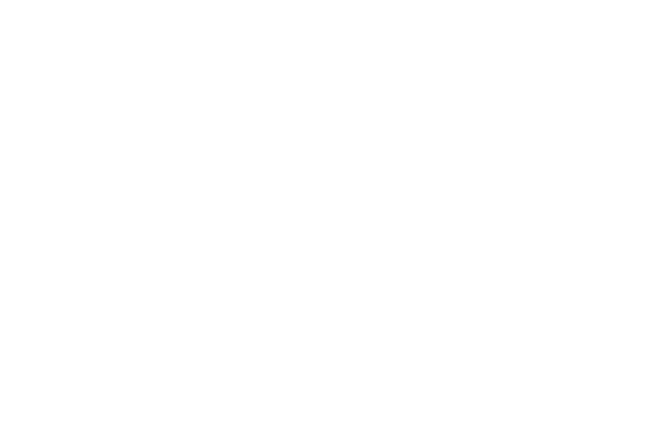
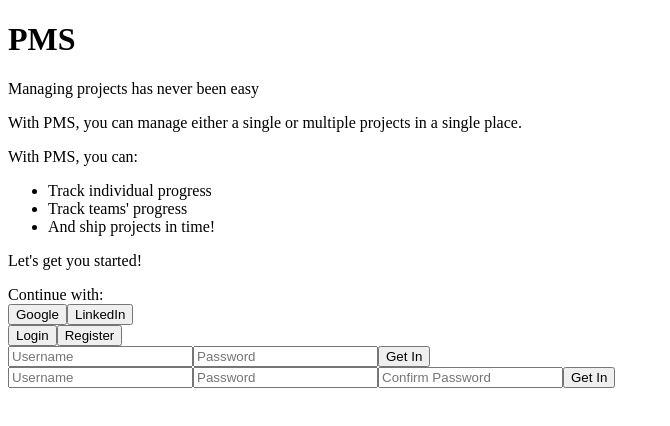
Before and after one commit to alain-kubwayo/pms, a React (Create React App) app: page / in a window 1280 px wide. Shown: the top 426 px of the page, without its empty margins (0-670 px from the left). Built offline with nearby package versions, Linux system fonts and the light colour scheme.

Commit message:
chore: add react router v6

```diff
--- a/package.json
+++ b/package.json
@@ -8,6 +8,7 @@
     "@testing-library/user-event": "^13.5.0",
     "react": "^18.2.0",
     "react-dom": "^18.2.0",
+    "react-router-dom": "^6.10.0",
     "react-scripts": "5.0.1",
     "web-vitals": "^2.1.4"
   },
--- a/src/App.js
+++ b/src/App.js
@@ -1,7 +1,10 @@
+import Welcome from "./pages/Welcome";
+
+
 function App() {
   return (
     <div>
-
+      <Welcome />
     </div>
   );
 }
```
Also changed, not shown: 1 other file (tests, documents, lock files or other folders).
